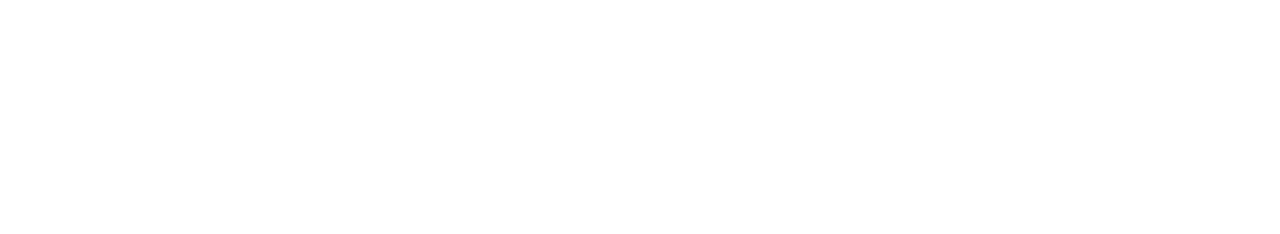
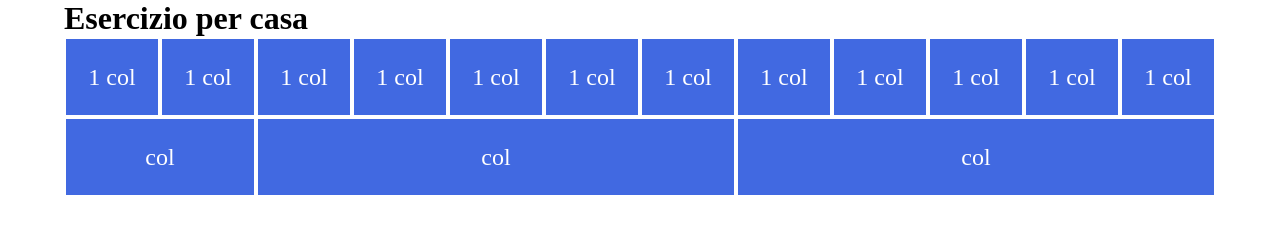
Before and after one commit to samuelecozzubbo/html-css-12bool, a plain HTML site: page index.html in a window 1280 px wide. Drawn offline with Linux system fonts and the light colour scheme.

Commit message:
row1, row 2 completed

```diff
--- a/css/lib/12bool.css
+++ b/css/lib/12bool.css
@@ -6,7 +6,7 @@
 }
 
 .container{
-    max-width: 560px;
+    max-width: 90%;
     margin: 0 auto;
 }
 
--- a/css/style.css
+++ b/css/style.css
@@ -0,0 +1,25 @@
+[class*=col-]{
+    min-height: 80px;
+    /* background-color: blueviolet; */
+    border: solid 2px rgb(255, 255, 255);
+}
+
+.title{
+    font-size: 2em;
+    font-weight: bolder;
+}
+
+.blue-box{
+    width: 100%;
+    height: 100%;
+    background-color: royalblue;
+    color: white;
+    display: flex;
+    justify-content: center;
+    align-items: center;
+}
+
+.box-text{
+    color: white;
+    font-size: 1.5em;
+}
--- a/index.html
+++ b/index.html
@@ -8,6 +8,107 @@
     <title>HTML-CSS-12BOOL</HTML-CSS-12BOOL></title>
 </head>
 <body>
-
+    <!-- SEZIONE 1 -->
+    <section id="section1">
+        <div class="container">
+            <div class="title">Esercizio per casa</div>
+            <!-- ROW 1 -->
+            <div class="row">
+                <!-- col-1 -->
+                <div class="col-1">
+                    <div class="blue-box">
+                        <div class="box-text">1 col</div>
+                    </div>
+                </div>
+                <!-- col-1 -->
+                <div class="col-1">
+                    <div class="blue-box">
+                        <div class="box-text">1 col</div>
+                    </div>
+                </div>
+                <!-- col-1 -->
+                <div class="col-1">
+                    <div class="blue-box">
+                        <div class="box-text">1 col</div>
+                    </div>
+                </div>
+                <!-- col-1 -->
+                <div class="col-1">
+                    <div class="blue-box">
+                        <div class="box-text">1 col</div>
+                    </div>
+                </div>
+                <!-- col-1 -->
+                <div class="col-1">
+                    <div class="blue-box">
+                        <div class="box-text">1 col</div>
+                    </div>
+                </div>
+                <!-- col-1 -->
+                <div class="col-1">
+                    <div class="blue-box">
+                        <div class="box-text">1 col</div>
+                    </div>
+                </div>
+                <!-- col-1 -->
+                <div class="col-1">
+                    <div class="blue-box">
+                        <div class="box-text">1 col</div>
+                    </div>
+                </div>
+                <!-- col-1 -->
+                <div class="col-1">
+                    <div class="blue-box">
+                        <div class="box-text">1 col</div>
+                    </div>
+                </div>
+                <!-- col-1 -->
+                <div class="col-1">
+                    <div class="blue-box">
+                        <div class="box-text">1 col</div>
+                    </div>
+                </div>
+                <!-- col-1 -->
+                <div class="col-1">
+                    <div class="blue-box">
+                        <div class="box-text">1 col</div>
+                    </div>
+                </div>
+                <!-- col-1 -->
+                <div class="col-1">
+                    <div class="blue-box">
+                        <div class="box-text">1 col</div>
+                    </div>
+                </div>
+                <!-- col-1 -->
+                <div class="col-1">
+                    <div class="blue-box">
+                        <div class="box-text">1 col</div>
+                    </div>
+                </div>
+            </div>
+            <!-- ROW 2 -->
+            <div class="row">
+                <!-- col-2 -->
+                <div class="col-2">
+                    <div class="blue-box">
+                        <div class="box-text">col</div>
+                    </div>
+                </div>
+                <!-- col-5 -->
+                <div class="col-5">
+                    <div class="blue-box">
+                        <div class="box-text">col</div>
+                    </div>
+                </div>
+                <!-- col-5 -->
+                <div class="col-5">
+                    <div class="blue-box">
+                        <div class="box-text">col</div>
+                    </div>
+                </div>
+            </div>
+        </div>
+    </section>
 </body>
 </html>
```
